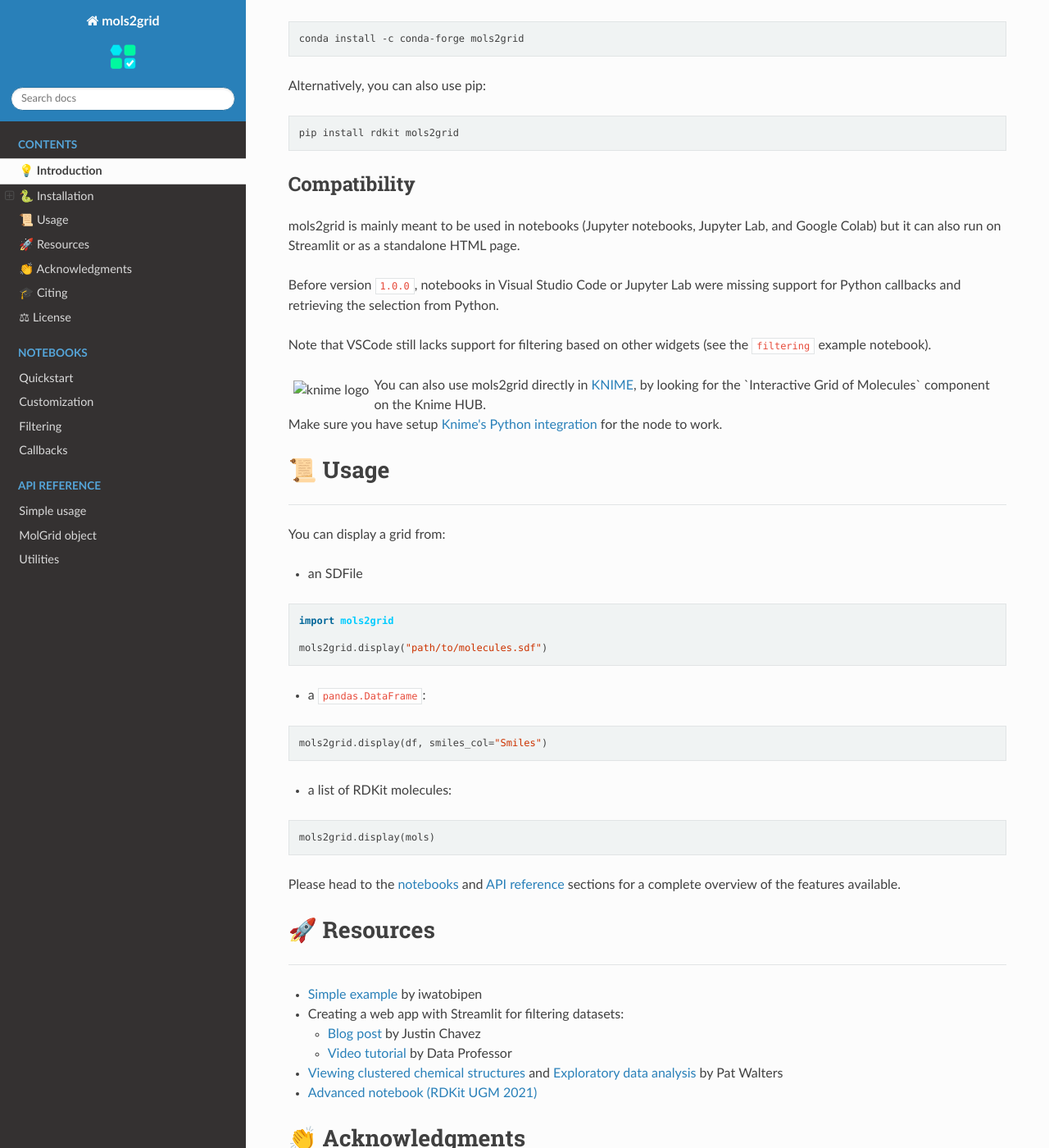
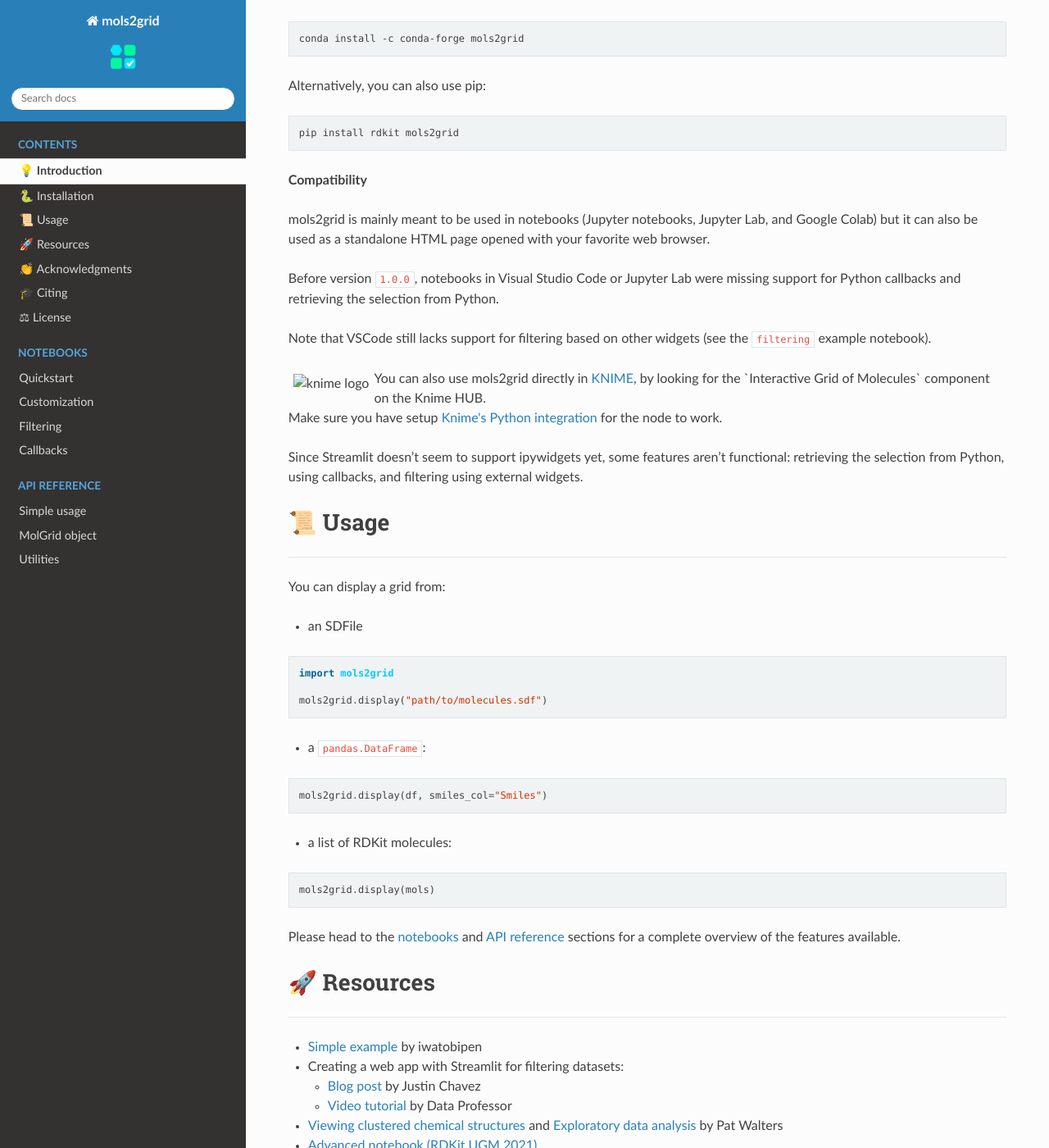
Before and after one commit to cbouy/mols2grid, a Sphinx documentation site: the page built from docs/contents.md, in a window 1280 px wide and 1400 px high, scrolled down 1246 px. Shown: the whole window at 82% size. Built offline with Sphinx 7.4.7 and the Read the Docs theme 2.0.0, drawn with Linux system fonts in a browser that asks for light colours; some of the changed text lies outside the part shown.

Commit message:
fix docs homepage

````diff
--- a/docs/contents.md
+++ b/docs/contents.md
@@ -29,18 +29,19 @@
 pip install rdkit mols2grid
 ```
 
-## Compatibility
+**Compatibility**
 
-mols2grid is mainly meant to be used in notebooks (Jupyter notebooks, Jupyter Lab, and Google Colab) but it can also run on Streamlit or as a standalone HTML page.
+mols2grid is mainly meant to be used in notebooks (Jupyter notebooks, Jupyter Lab, and Google Colab) but it can also be used as a standalone HTML page opened with your favorite web browser.
 
 Before version `1.0.0`, notebooks in Visual Studio Code or Jupyter Lab were missing support for Python callbacks and retrieving the selection from Python.
 
 Note that VSCode still lacks support for filtering based on other widgets (see the `filtering` example notebook).
 
-
 <img alt="knime logo" align="left" style="padding:6px" src="https://www.knime.com/sites/default/files/favicons/favicon-32x32.png"/>
 <p>You can also use mols2grid directly in <a href="https://www.knime.com/">KNIME</a>, by looking for the `Interactive Grid of Molecules` component on the Knime HUB.<br/>
 Make sure you have setup <a href="https://docs.knime.com/latest/python_installation_guide">Knime's Python integration</a> for the node to work.</p>
+
+Since Streamlit doesn't seem to support ipywidgets yet, some features aren't functional: retrieving the selection from Python, using callbacks, and filtering using external widgets.
 
 # 📜 Usage
 ---
@@ -86,7 +87,10 @@
 
 # 🎓 Citing
 ---
-You can refer to mols2grid in your research by using the following DOI: [![DOI:10.5281/zenodo.6591473](https://zenodo.org/badge/348814588.svg)](https://zenodo.org/badge/latestdoi/348814588).
+You can refer to mols2grid in your research by using the following DOI:
+<a href="https://zenodo.org/badge/latestdoi/348814588">
+  <img alt="DOI:10.5281/zenodo.6591473" src="https://zenodo.org/badge/348814588.svg"/>
+</a>
 
 # ⚖ License
 ---
````
